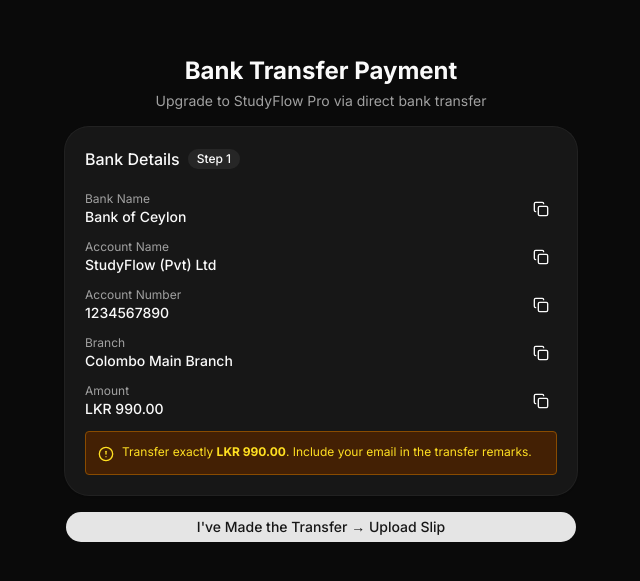
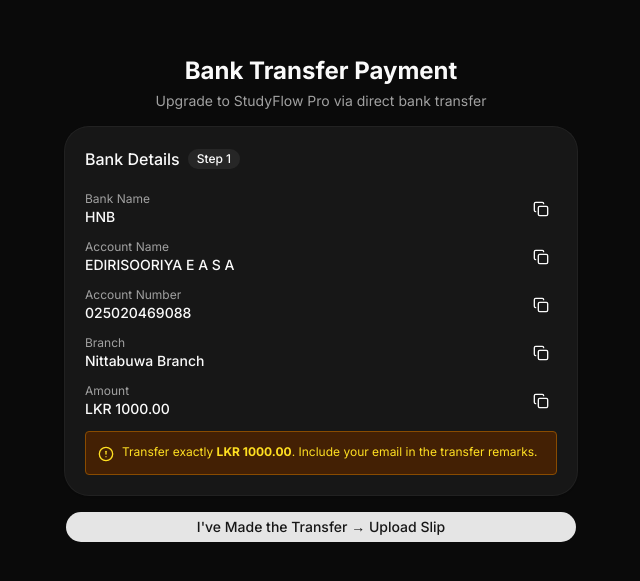
Before and after one commit to SasankaAE/studyflow, a Next.js app: page /upgrade/bank-transfer in a window 1280 px wide. Shown: the part 101-682 px from the top of the page, without its empty margins (319-959 px from the left). Built offline with nearby package versions, Linux system fonts and the light colour scheme; no server answers.

Commit message:
fix(bank-transfer): update bank details and error handling for user authentication fix(pricing): adjust pricing to reflect updated amounts in LKR

```diff
--- a/app/upgrade/bank-transfer/page.tsx
+++ b/app/upgrade/bank-transfer/page.tsx
@@ -9,15 +9,16 @@ import { Input } from "@/components/ui/input";
 import { Label } from "@/components/ui/label";
 import { Card, CardContent, CardHeader, CardTitle } from "@/components/ui/card";
 import { Badge } from "@/components/ui/badge";
+import { Alert, AlertDescription } from "@/components/ui/alert";
 import { Copy, CheckCircle, Upload, AlertCircle } from "lucide-react";
 import { toast } from "sonner";
 
 const BANK_DETAILS = {
-  bankName: "Bank of Ceylon",
-  accountName: "StudyFlow (Pvt) Ltd",
-  accountNumber: "1234567890",
-  branch: "Colombo Main Branch",
-  amount: "LKR 990.00",
+  bankName: "HNB",
+  accountName: "EDIRISOORIYA E A S A",
+  accountNumber: "025020469088",
+  branch: "Nittabuwa Branch",
+  amount: "LKR 1000.00",
 };
 
 export default function BankTransferPage() {
@@ -30,6 +31,7 @@ export default function BankTransferPage() {
   const [notes, setNotes] = useState("");
   const [loading, setLoading] = useState(false);
   const [refNumber, setRefNumber] = useState<string | null>(null);
+  const [authError, setAuthError] = useState(false);
 
   const copyToClipboard = (text: string, key: string) => {
     navigator.clipboard.writeText(text);
@@ -39,7 +41,11 @@ export default function BankTransferPage() {
 
   const handleProceedToUpload = async () => {
     const { data: { user } } = await supabase.auth.getUser();
-    if (!user) { toast.error("Not logged in"); return; }
+    if (!user) {
+      setAuthError(true);
+      return;
+    }
+    setAuthError(false);
     const ref = generateReferenceNumber(user.id);
     setRefNumber(ref);
     setStep("upload");
@@ -154,7 +160,7 @@ export default function BankTransferPage() {
             ))}
             <div className="bg-yellow-50 dark:bg-yellow-950 border border-yellow-200 dark:border-yellow-800 rounded p-3 flex gap-2 text-xs text-yellow-800 dark:text-yellow-300">
               <AlertCircle className="h-4 w-4 shrink-0 mt-0.5" />
-              <span>Transfer exactly <strong>LKR 990.00</strong>. Include your email in the transfer remarks.</span>
+              <span>Transfer exactly <strong>LKR 1000.00</strong>. Include your email in the transfer remarks.</span>
             </div>
           </CardContent>
         </Card>
@@ -200,9 +206,23 @@ export default function BankTransferPage() {
         )}
 
         {step === "details" && (
-          <Button onClick={handleProceedToUpload} className="w-full">
-            I've Made the Transfer → Upload Slip
-          </Button>
+          <div className="space-y-3">
+            {authError && (
+              <Alert variant="destructive">
+                <AlertCircle className="h-4 w-4" />
+                <AlertDescription>
+                  You're not logged in. Please{" "}
+                  <a href="/login" className="underline font-medium">
+                    sign in
+                  </a>{" "}
+                  to proceed with the payment.
+                </AlertDescription>
+              </Alert>
+            )}
+            <Button onClick={handleProceedToUpload} className="w-full">
+              I've Made the Transfer → Upload Slip
+            </Button>
+          </div>
         )}
       </div>
     </div>
--- a/components/price.tsx
+++ b/components/price.tsx
@@ -16,7 +16,7 @@ import Link from "next/link";
 const plans = [
   {
     name: "Free",
-    price: "$0",
+    price: "LKR 0",
     period: "forever",
     description: "Perfect for individuals getting started.",
     badge: null,
@@ -34,7 +34,7 @@ const plans = [
   },
   {
     name: "Pro",
-    price: "LKR 990",
+    price: "LKR 1000",
     period: "per month",
     description: "For students who need more power.",
     badge: "Most Popular",
@@ -163,7 +163,7 @@ export function PricingSection() {
                   >
                     <Link href="/upgrade/bank-transfer">
                       <Landmark className="h-4 w-4" />
-                      Bank Transfer (LKR 990)
+                      Bank Transfer (LKR 1000)
                     </Link>
                   </Button>
                   <p className="text-center text-xs text-muted-foreground">
```
